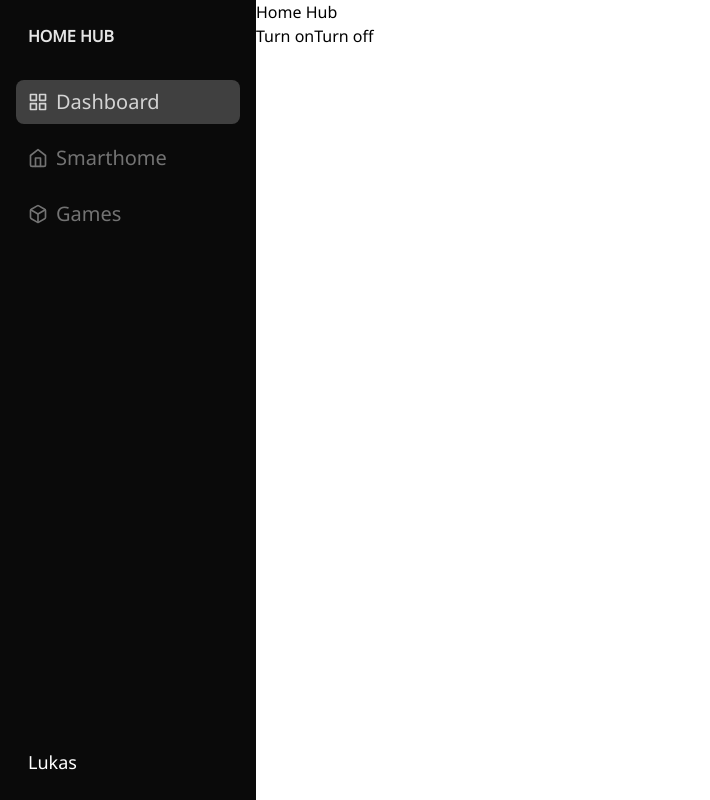
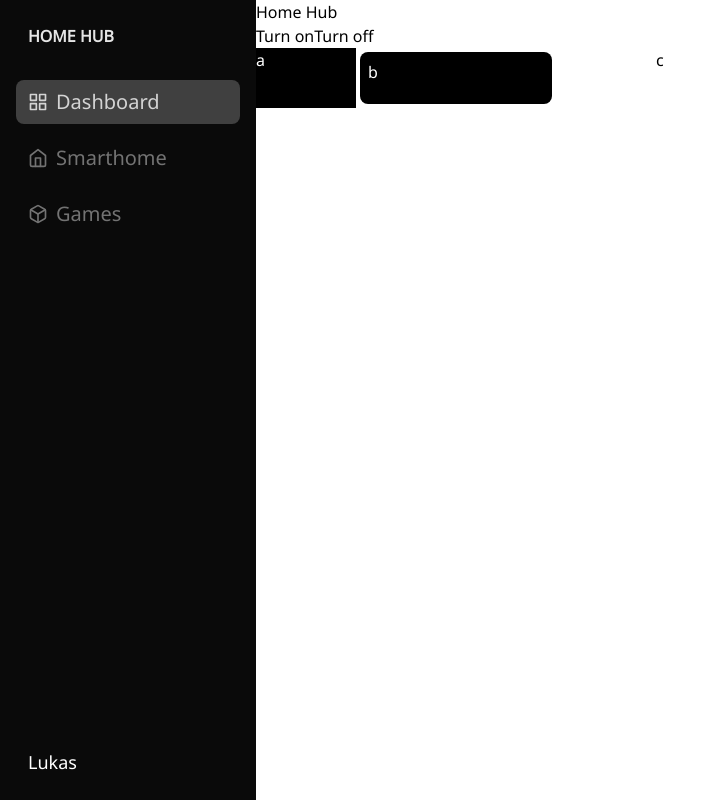
Before and after one commit to LukePetko/home-hub, a Next.js app: page / in a window 1280 px wide. Shown: the whole page, without its empty margins (0-710 px from the left). Built offline with nearby package versions, Linux system fonts and the light colour scheme.

Commit message:
testing grid library

```diff
--- a/package.json
+++ b/package.json
@@ -20,7 +20,11 @@
     "react": "18.2.0",
     "react-dom": "18.2.0",
     "react-feather": "^2.0.10",
+    "react-grid-layout": "^1.3.4",
     "tailwindcss": "3.3.2",
     "typescript": "5.0.4"
+  },
+  "devDependencies": {
+    "@types/react-grid-layout": "^1.3.2"
   }
 }
--- /dev/null
+++ b/src/app/Tiles.tsx
@@ -0,0 +1,31 @@
+"use client";
+import React from "react";
+import { Responsive } from "react-grid-layout";
+
+export default function Tiles() {
+  const layout = [
+    { i: "a", x: 0, y: 0, w: 1, h: 2, static: true },
+    { i: "b", x: 1, y: 0, w: 2, h: 2, minW: 2, maxW: 2, minH: 2, maxH: 2 },
+    { i: "c", x: 4, y: 0, w: 1, h: 2 },
+  ];
+  return (
+    <Responsive
+      className="layout"
+      layouts={{ lg: layout }}
+      breakpoints={{ lg: 1200 }}
+      cols={{ lg: 12 }}
+      margin={[0, 0]}
+      rowHeight={30}
+      width={1200}
+      resizeHandles={[]}
+    >
+      <div key="a" className="bg-black text-white">
+        a
+      </div>
+      <div key="b" className="p-1">
+        <div className="bg-black text-white h-full rounded-lg p-2">b</div>
+      </div>
+      <div key="c">c</div>
+    </Responsive>
+  );
+}
--- a/src/app/page.tsx
+++ b/src/app/page.tsx
@@ -1,4 +1,7 @@
 import Button from "./Button";
+import Tiles from "./Tiles";
+import "/node_modules/react-grid-layout/css/styles.css";
+import "/node_modules/react-resizable/css/styles.css";
 
 export default function Home() {
   return (
@@ -6,6 +9,7 @@ export default function Home() {
       <h1>Home Hub</h1>
       <Button on={true}>Turn on</Button>
       <Button on={false}>Turn off</Button>
+      <Tiles />
     </div>
   );
 }
```
Also changed, not shown: 1 other file (tests, documents, lock files or other folders).
